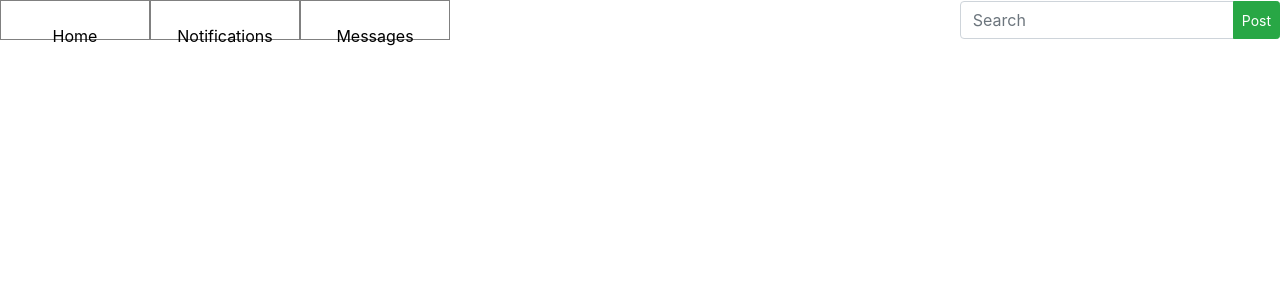
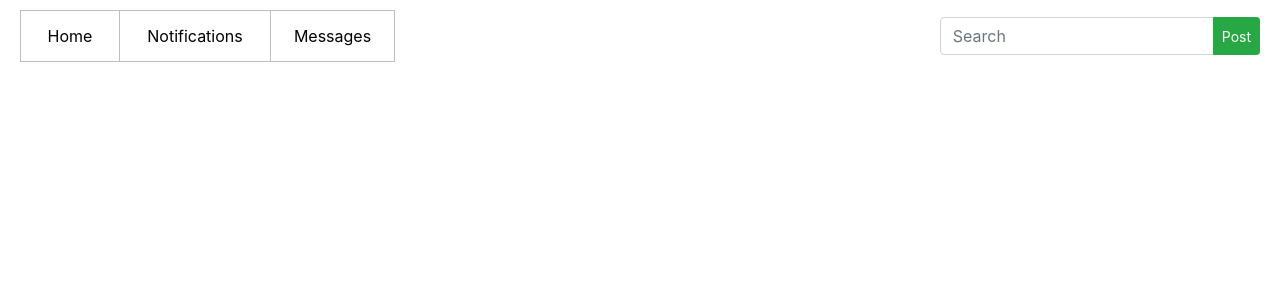
Before and after one commit to jeremyjosol/social-media, a React (Create React App) app: page / in a window 1280 px wide. Shown: the top 300 px of the page. Built offline with nearby package versions, Linux system fonts and the light colour scheme.

Commit message:
Modularize links + fix styles

```diff
--- a/src/components/Navbar.js
+++ b/src/components/Navbar.js
@@ -5,9 +5,9 @@ function Navbar() {
     <React.Fragment>
       <div className="navbar">
         <ul className="nav">
-          <li className="nav-item"><a href="/" className="nav-link">Home</a></li>
-          <li className="nav-item"><a href="/about" className="nav-link">Notifications</a></li>
-          <li className="nav-item"><a href="/contact" className="nav-link">Messages</a></li>
+          <li className="nav-home"><a href="/" className="nav-link">Home</a></li>
+          <li className="nav-notifications"><a href="/about" className="nav-link">Notifications</a></li>
+          <li className="nav-messages"><a href="/contact" className="nav-link">Messages</a></li>
         </ul>
         <form className="form-inline">
           <div className="input-group">
--- a/src/index.css
+++ b/src/index.css
@@ -13,17 +13,33 @@ code {
 }
 
 .navbar {
+  margin-top: 10px;
+  margin-left: 20px;
+  margin-right: 20px;
   list-style: none;
   padding: 0;
 }
 
 .navbar li {
   display: inline-block;
-  border: 1px solid grey;
-  padding-top: 15px;
+  border: 1.5px solid rgb(190, 190, 190);
+  padding-top: 5px;
+  padding-bottom: 5px;
+  text-align: center;
+}
+
+.navbar .nav-home {
+  width: 100px;
+}
+
+.navbar .nav-notifications {
   width: 150px;
-  height: 40px;
-  text-align: center;
+  border-left: none;
+  border-right: none;
+}
+
+.navbar .nav-messages {
+  width: 125px;
 }
 
 .navbar a {
```
